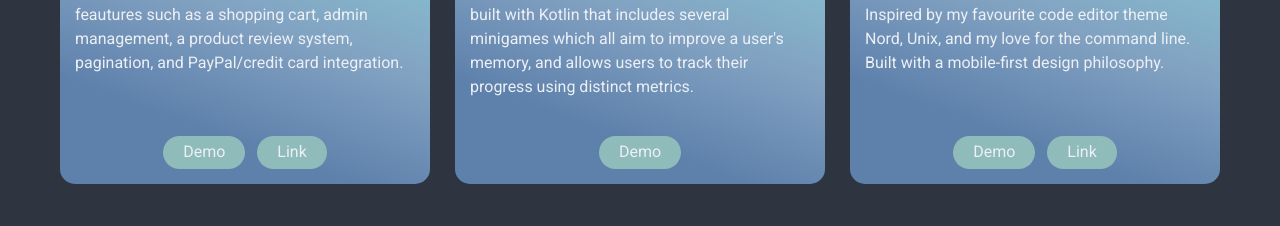
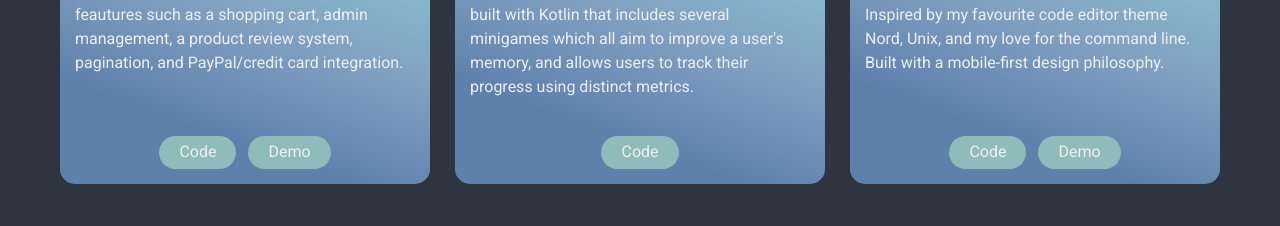
Before and after one commit to sarahtguindy/portfolio, a React (Create React App) app: page / in a window 1280 px wide. Shown: the part 1320-1546 px from the top of the page. Built offline with nearby package versions, Linux system fonts and the light colour scheme.

Commit message:
Fix typo in Project component

```diff
--- a/src/components/Project/Project.js
+++ b/src/components/Project/Project.js
@@ -28,11 +28,11 @@ const Project = ({ icon, title, tags, description, links }) => {
 
       <div className={styles.links}>
         <a href={codeLink} target="_blank" rel="noopener noreferrer">
-          <button>Demo</button>
+          <button>Code</button>
         </a>
         {flag || (
           <a href={demoLink} target="_blank" rel="noopener noreferrer">
-            <button>Link</button>
+            <button>Demo</button>
           </a>
         )}
       </div>
```
